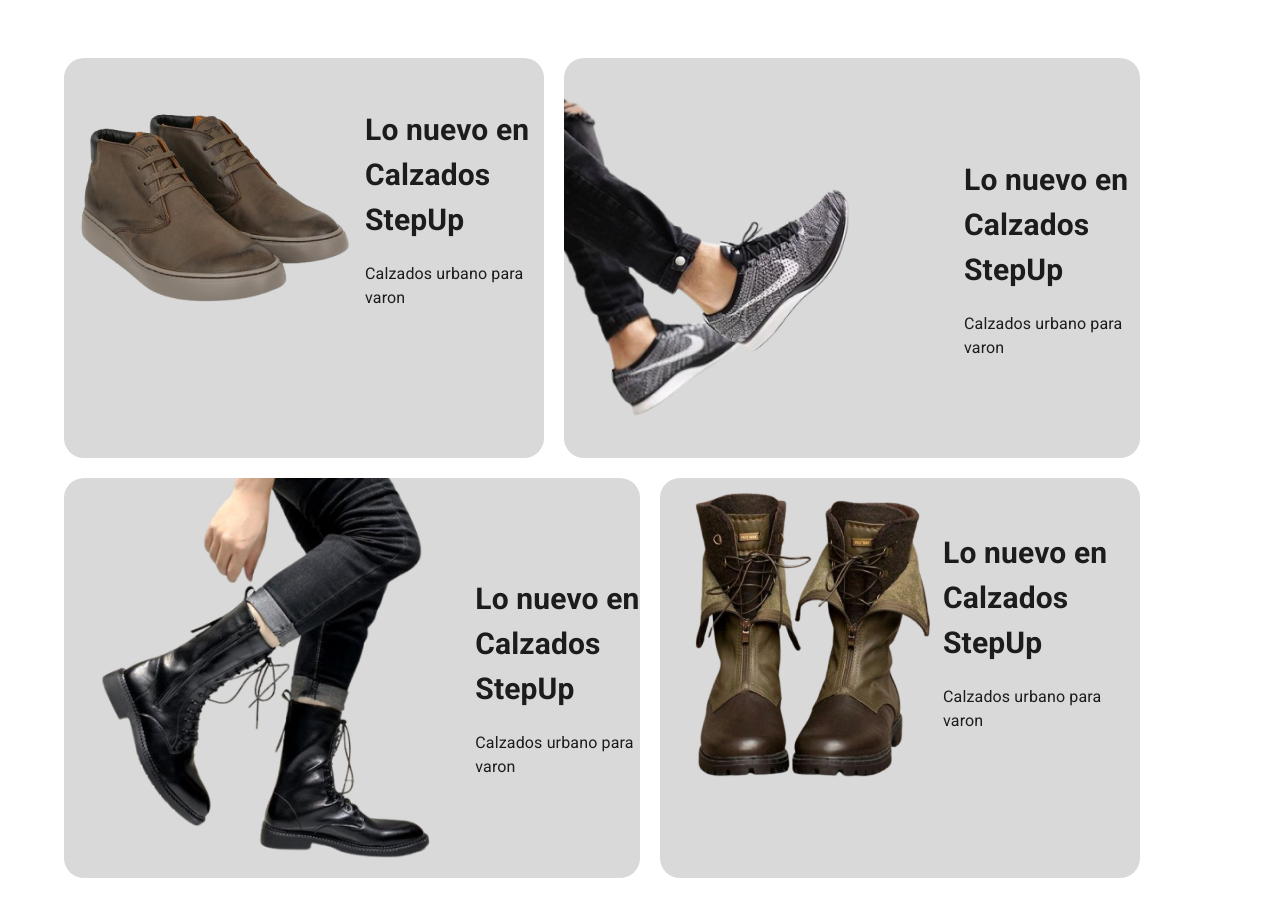
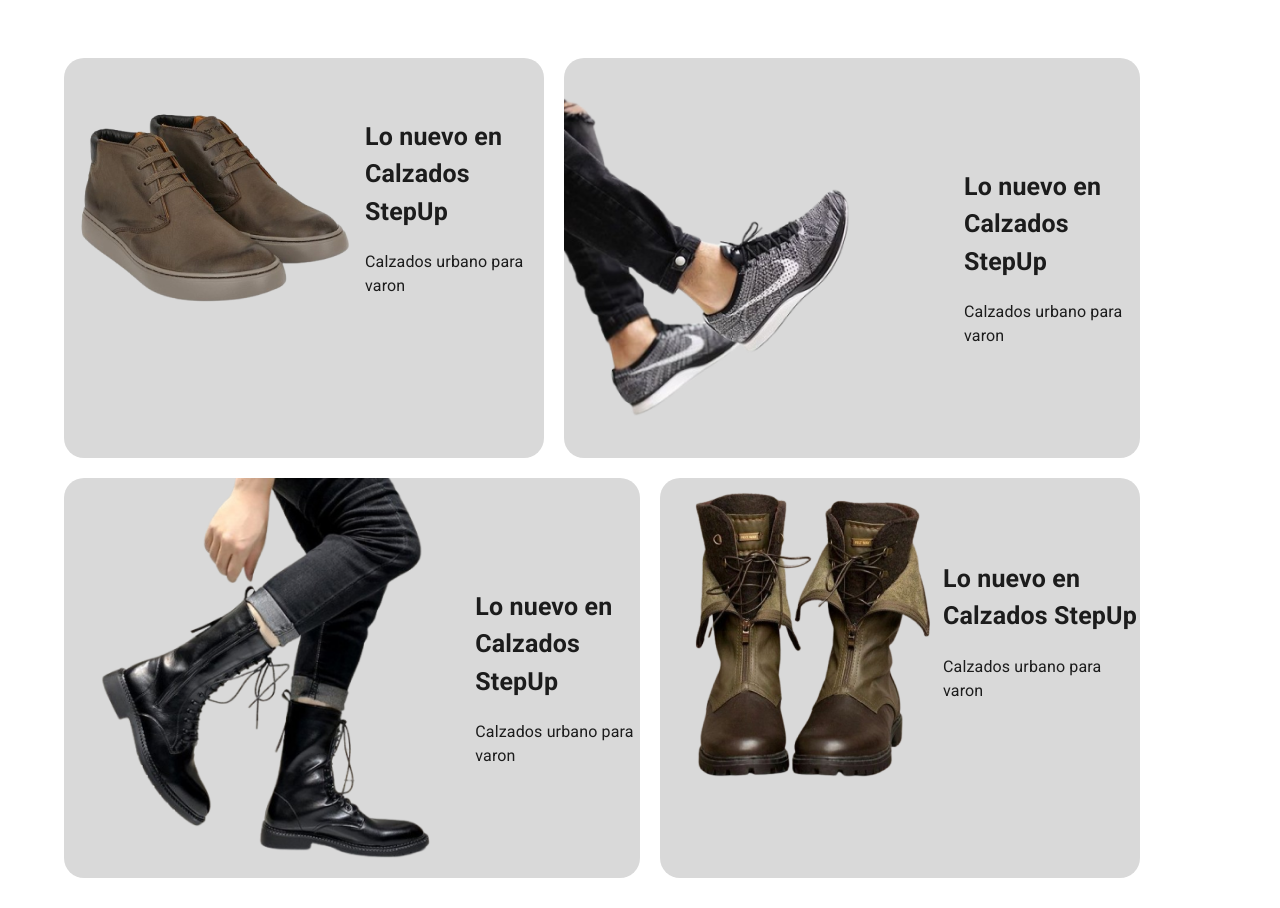
Before and after one commit to fritz652/PF-Fritz-Guzman-Santiago-ReactJs, a React (Vite) app: page / in a window 1280 px wide. Shown: the part 840-1748 px from the top of the page. Built offline with nearby package versions, Linux system fonts and the light colour scheme; no server answers; the database is empty.

Commit message:
landing box shadow

```diff
--- a/src/Pages/Home/Home.css
+++ b/src/Pages/Home/Home.css
@@ -8,8 +8,14 @@
 .bgCard{
     background: #D9D9D9;
     border-radius: 20px;
-/*     width: 450px; */
     height: 400px;
+    cursor: pointer;
+}
+
+
+.bgCard:hover{
+    background: #ede6e6;
+    box-shadow: 0px 0px 10px 0px rgba(0,0,0,0.75);
 }
 
 .gapCont{
@@ -35,7 +41,7 @@
 } */
 
 .titleCard{
-    font-size: 30px;
+    font-size: 25px;
 }
 
 .txt{
```
